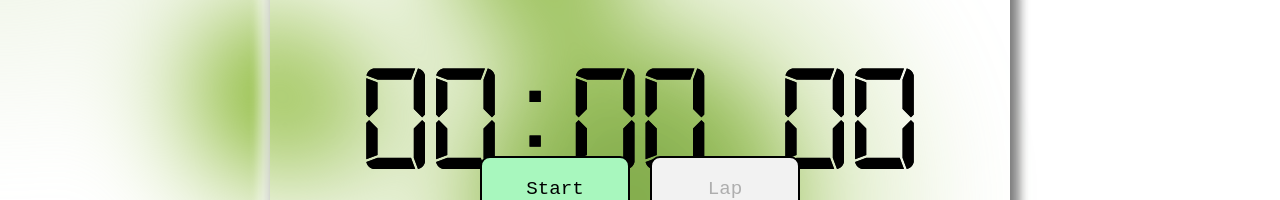
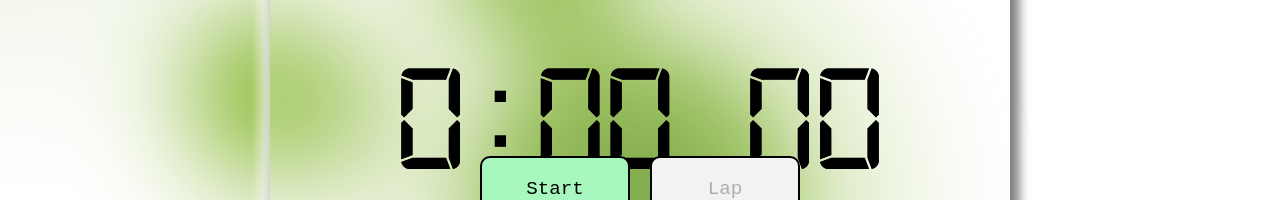
Before and after one commit to Shopify/eng-intern-assessment-react, a React app: page / in a window 1280 px wide. Shown: the part 199-399 px from the top of the page. Built offline with nearby package versions, Linux system fonts and the light colour scheme.

Commit message:
Fixed edge case of exceeded 99 min

```diff
--- a/src/components/StopWatch.tsx
+++ b/src/components/StopWatch.tsx
@@ -9,12 +9,26 @@ interface StopWatchProps {
 }
 
 const StopWatch: React.FC<StopWatchProps> = ({ elapsedTime, laps, showLaps }) => {
-  // Function to format time from milliseconds to min:sec.milliseconds format
+  // Function to format elapsed time for display
   const formatTime = (time: number) => {
+    // Extracting milliseconds, seconds, and total minutes
     const milliseconds = `0${Math.floor(time / 10) % 100}`.slice(-2);
     const seconds = `0${Math.floor(time / 1000) % 60}`.slice(-2);
-    const minutes = `0${Math.floor(time / 60000)}`.slice(-2);
-    return `${minutes}:${seconds}.${milliseconds}`;
+    const totalMinutes = Math.floor(time / 60000);
+
+    // Calculating minutes and hours for display
+    const minutes = totalMinutes % 60; // Minutes for the current hour
+    const hours = Math.floor(totalMinutes / 60); // Total hours
+
+    // Formatting the time components
+    const formattedSeconds = `0${seconds}`.slice(-2);
+    // Formatting minutes - displaying as total minutes until 99, then as part of hours
+    const formattedMinutes = hours > 0 ? `0${minutes}`.slice(-2) : `${totalMinutes}`;
+    // Adding hours to the format if total time exceeds 99 minutes
+    const formattedHours = hours > 0 ? `${hours}:` : '';
+
+    // Returning the formatted time string
+    return `${formattedHours}${formattedMinutes}:${formattedSeconds}.${milliseconds}`;
   };
 
   // Main render method
```
